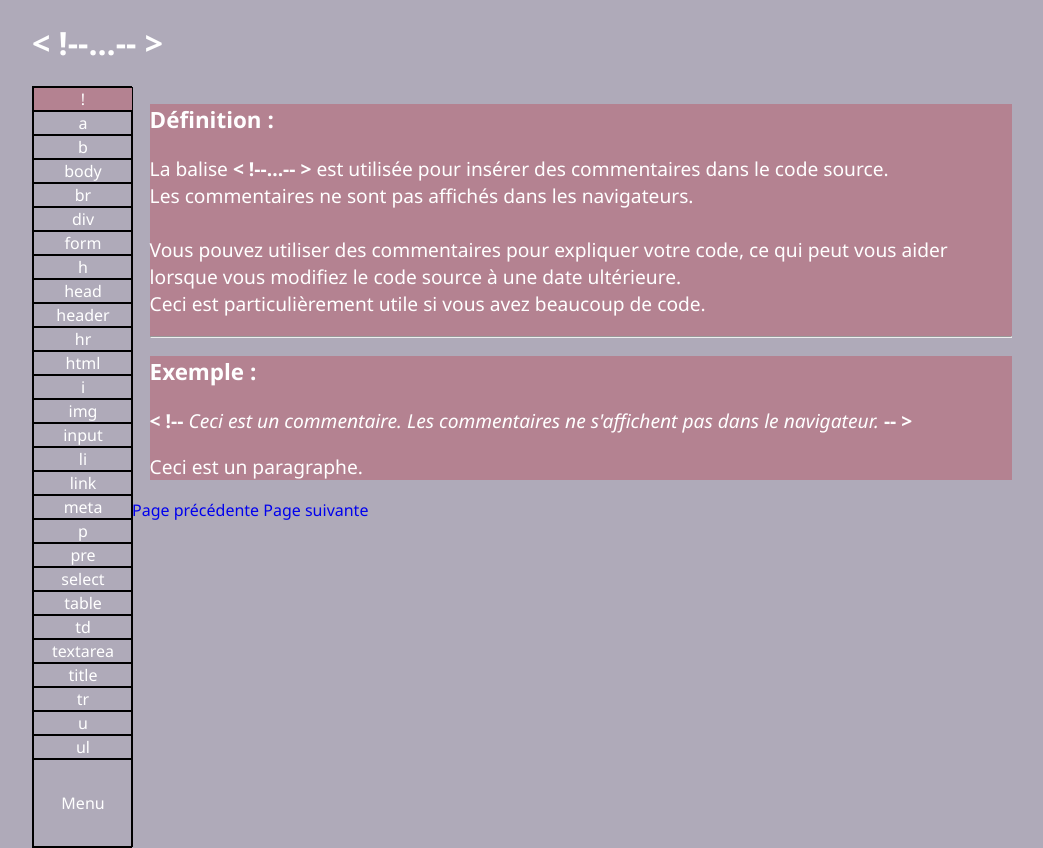
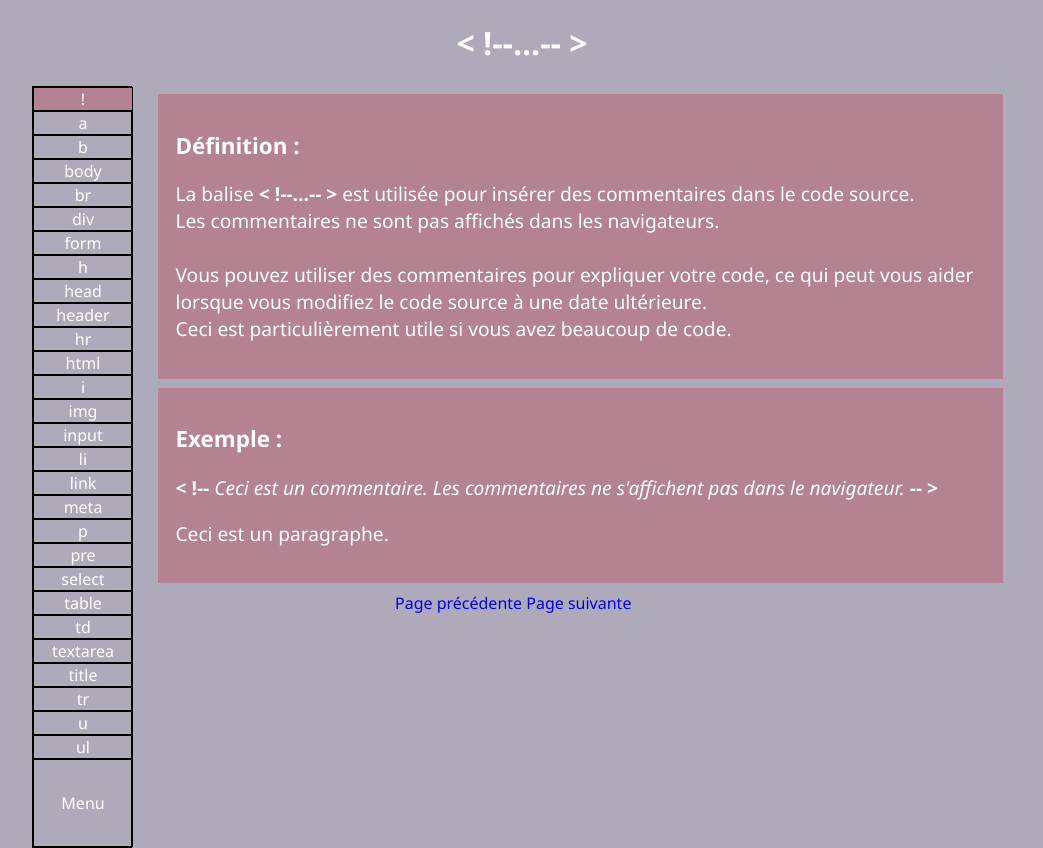
Before and after one commit to dclonyx/Balise, a PHP site: the page made by Pages/!.html in a window 1280 px wide. Shown: the whole page, without its empty margins (118-1161 px from the left). Run offline with PHP 8.4, Linux system fonts and the light colour scheme.

Commit message:
un peu de css

```diff
--- a/Pages/!.html
+++ b/Pages/!.html
@@ -53,7 +53,6 @@
           Vous pouvez utiliser des commentaires pour expliquer votre code, ce qui peut vous aider lorsque vous modifiez le code source à une date ultérieure.<br>
           Ceci est particulièrement utile si vous avez beaucoup de code.
           </p>
-          <hr>
      	</div>
       <div id="Example">
         <h2>Exemple :</h2>
--- a/Style/style.css
+++ b/Style/style.css
@@ -18,7 +18,8 @@ body
 /*******  GESTION BANNIERE *******/
 header
 {
-
+  	width: 100%;
+	text-align: center;
 }
 
 /******* GESTION DU CORPS DE PAGE *******/
@@ -34,7 +35,8 @@ section
 
 footer
 {
-
+	width: 88%;
+	text-align: center;
 }
 
 footer a:hover
@@ -103,12 +105,16 @@ a
 
 #Definition
 {
-  background-color: #B48291
+  background-color: #B48291;
+  padding: 2%;
+  margin: 1%;
 }
 
 #Example
 {
-  background-color: #B48291
+  background-color: #B48291;
+  padding: 2%;
+  margin: 1%;
 }
 
 #active {
```
